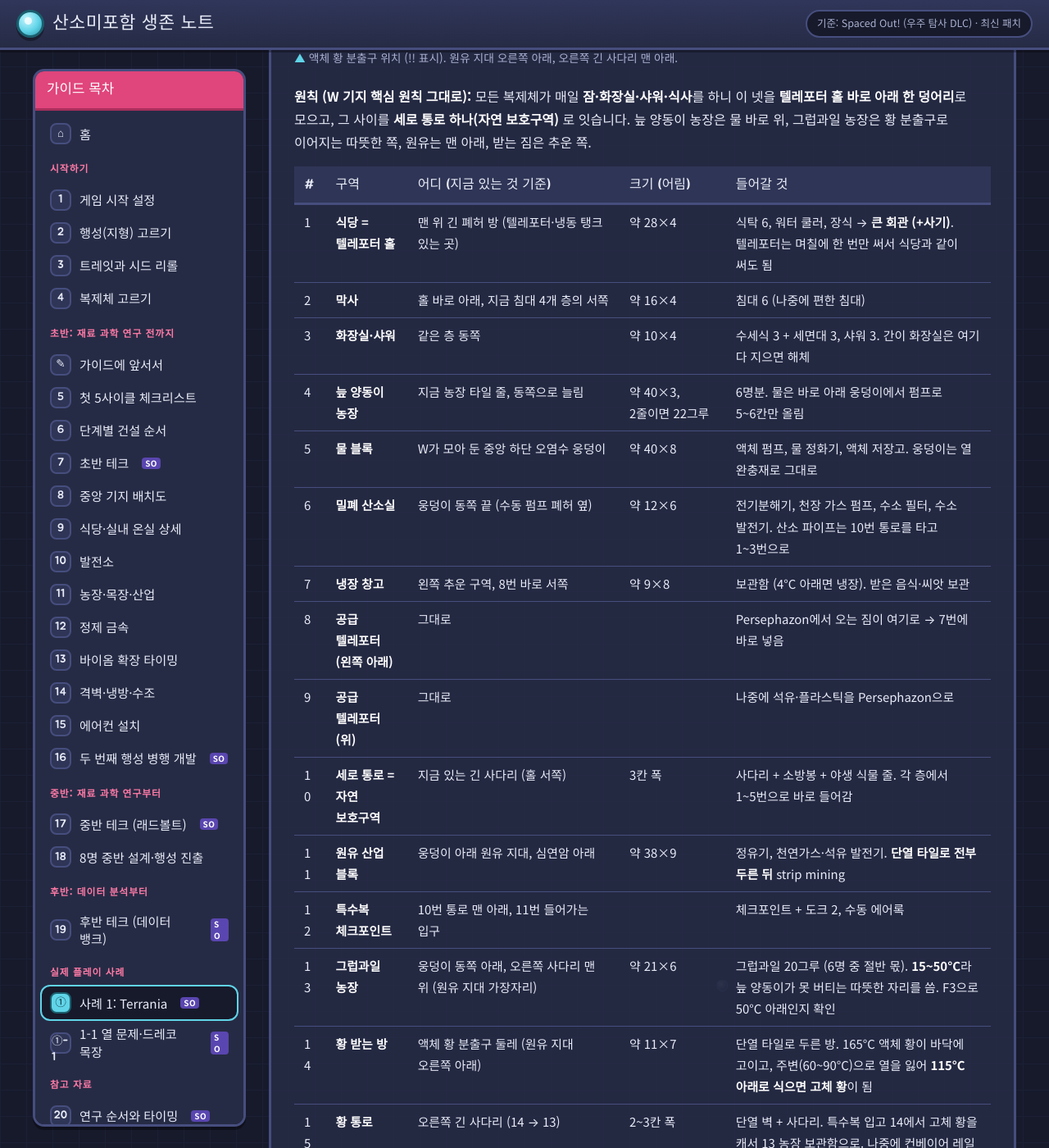
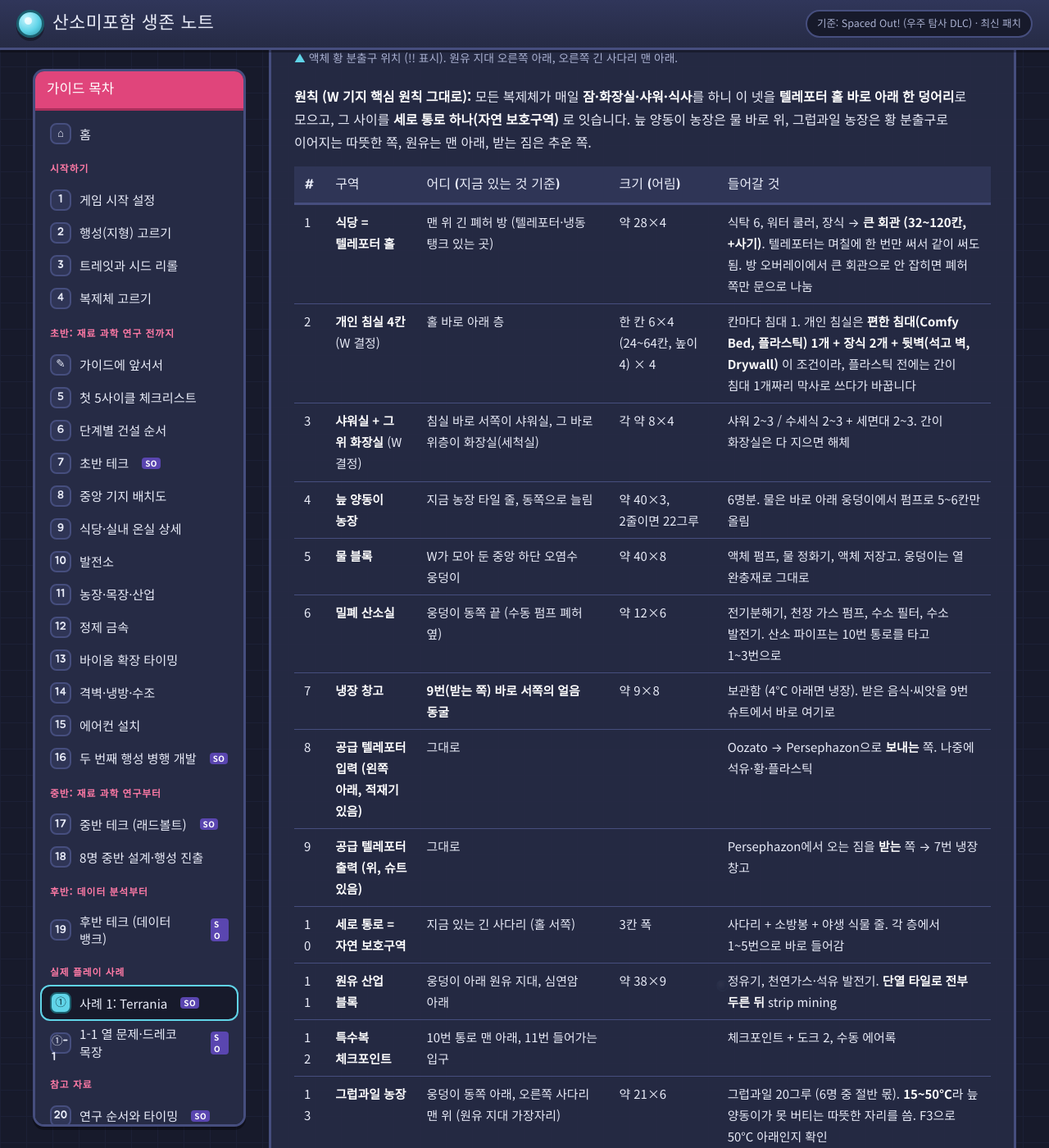
Before and after one commit to zaGamer95/oni, a Jekyll site: the page built from guide/case-1-terrania.md, in a window 1280 px wide and 1400 px high, scrolled down 23823 px. Shown: the whole window at 82% size. Built offline with Jekyll 4.4.1, drawn with Linux system fonts in a browser that asks for light colours; some of the changed text lies outside the part shown.

Commit message:
사례 1: 공급 텔레포터 입출력 확정, 개인 침실 4칸·샤워·화장실 배치, 동쪽 액체 황 분출구
Co-Authored-By: Claude Opus 5.5 <noreply@anthropic.com>
Claude-Session: https://claude.ai/code/session_01D1TBnT1yF8pM5xSTZGRxQ6

```diff
--- a/guide/case-1-terrania.md
+++ b/guide/case-1-terrania.md
@@ -449,15 +449,15 @@ description: W의 실제 Spaced Out! 판(Terrania 클러스터)을 처음 시드
 
 | # | 구역 | 어디 (지금 있는 것 기준) | 크기 (어림) | 들어갈 것 |
 |---|---|---|---|---|
-| 1 | **식당 = 텔레포터 홀** | 맨 위 긴 폐허 방 (텔레포터·냉동 탱크 있는 곳) | 약 28×4 | 식탁 6, 워터 쿨러, 장식 → **큰 회관 (+사기)**. 텔레포터는 며칠에 한 번만 써서 식당과 같이 써도 됨 |
-| 2 | **막사** | 홀 바로 아래, 지금 침대 4개 층의 서쪽 | 약 16×4 | 침대 6 (나중에 편한 침대) |
-| 3 | **화장실·샤워** | 같은 층 동쪽 | 약 10×4 | 수세식 3 + 세면대 3, 샤워 3. 간이 화장실은 여기 다 지으면 해체 |
+| 1 | **식당 = 텔레포터 홀** | 맨 위 긴 폐허 방 (텔레포터·냉동 탱크 있는 곳) | 약 28×4 | 식탁 6, 워터 쿨러, 장식 → **큰 회관 (32~120칸, +사기)**. 텔레포터는 며칠에 한 번만 써서 같이 써도 됨. 방 오버레이에서 큰 회관으로 안 잡히면 폐허 쪽만 문으로 나눔 |
+| 2 | **개인 침실 4칸** (W 결정) | 홀 바로 아래 층 | 한 칸 6×4 (24~64칸, 높이 4) × 4 | 칸마다 침대 1. 개인 침실은 **편한 침대(Comfy Bed, 플라스틱) 1개 + 장식 2개 + 뒷벽(석고 벽, Drywall)** 이 조건이라, 플라스틱 전에는 간이 침대 1개짜리 막사로 쓰다가 바꿉니다 |
+| 3 | **샤워실 + 그 위 화장실** (W 결정) | 침실 바로 서쪽이 샤워실, 그 바로 위층이 화장실(세척실) | 각 약 8×4 | 샤워 2~3 / 수세식 2~3 + 세면대 2~3. 간이 화장실은 다 지으면 해체 |
 | 4 | **늪 양동이 농장** | 지금 농장 타일 줄, 동쪽으로 늘림 | 약 40×3, 2줄이면 22그루 | 6명분. 물은 바로 아래 웅덩이에서 펌프로 5~6칸만 올림 |
 | 5 | **물 블록** | W가 모아 둔 중앙 하단 오염수 웅덩이 | 약 40×8 | 액체 펌프, 물 정화기, 액체 저장고. 웅덩이는 열 완충재로 그대로 |
 | 6 | **밀폐 산소실** | 웅덩이 동쪽 끝 (수동 펌프 폐허 옆) | 약 12×6 | 전기분해기, 천장 가스 펌프, 수소 필터, 수소 발전기. 산소 파이프는 10번 통로를 타고 1~3번으로 |
-| 7 | **냉장 창고** | 왼쪽 추운 구역, 8번 바로 서쪽 | 약 9×8 | 보관함 (4°C 아래면 냉장). 받은 음식·씨앗 보관 |
-| 8 | **공급 텔레포터 (왼쪽 아래)** | 그대로 | | Persephazon에서 오는 짐이 여기로 → 7번에 바로 넣음 |
-| 9 | **공급 텔레포터 (위)** | 그대로 | | 나중에 석유·플라스틱을 Persephazon으로 |
+| 7 | **냉장 창고** | **9번(받는 쪽) 바로 서쪽의 얼음 동굴** | 약 9×8 | 보관함 (4°C 아래면 냉장). 받은 음식·씨앗을 9번 슈트에서 바로 여기로 |
+| 8 | **공급 텔레포터 입력 (왼쪽 아래, 적재기 있음)** | 그대로 | | Oozato → Persephazon으로 **보내는** 쪽. 나중에 석유·황·플라스틱 |
+| 9 | **공급 텔레포터 출력 (위, 슈트 있음)** | 그대로 | | Persephazon에서 오는 짐을 **받는** 쪽 → 7번 냉장 창고 |
 | 10 | **세로 통로 = 자연 보호구역** | 지금 있는 긴 사다리 (홀 서쪽) | 3칸 폭 | 사다리 + 소방봉 + 야생 식물 줄. 각 층에서 1~5번으로 바로 들어감 |
 | 11 | **원유 산업 블록** | 웅덩이 아래 원유 지대, 심연암 아래 | 약 38×9 | 정유기, 천연가스·석유 발전기. **단열 타일로 전부 두른 뒤** strip mining |
 | 12 | **특수복 체크포인트** | 10번 통로 맨 아래, 11번 들어가는 입구 | | 체크포인트 + 도크 2, 수동 에어록 |
@@ -477,9 +477,17 @@ description: W의 실제 Spaced Out! 판(Terrania 클러스터)을 처음 시드
 
 **황 계산:** 분출구 평균 1.5 kg/s = 하루 약 900 kg인데, 그럽과일 20그루는 하루 200 kg이면 됩니다. **분출구를 길들일 필요 없이 고인 걸 일부만 캐면 충분**해요. 분출구 쪽 열이 원유 지대를 조금 더 데우니, 14번 방은 단열 타일로 두르고 15번 통로 입구에도 수동 에어록을 둡니다.
 
+**두 번째 액체 황 분출구 (거점 동쪽, W 발견):** 텔레포터 홀과 같은 높이, 동쪽 동굴(아래 사진 빨간 느낌표)에 하나 더 있습니다. 원유 지대를 지나지 않아도 닿으니 **그럽과일은 특수복 전에 이쪽으로 시작**할 수 있어요.
+
+{% include shot.html src="case1-oozato-sulfur-east.jpg" caption="Oozato 거점 동쪽 동굴의 두 번째 액체 황 분출구 (느낌표). 사이클 142" %}
+
+- 분출구는 165°C로 뿜으니 **거점 동쪽 벽(홀 동쪽 끝과 침실 층 동쪽 끝)을 단열 타일로** 먼저 막습니다. 그 동굴과 거점 사이 뚫린 통로에는 수동 에어록.
+- 분출구 둘레를 단열 타일로 둘러 **황 받는 방(14번과 같은 방식)** 을 만들고, 황이 115°C 아래로 굳으면 캐서 그럽과일 농장(동굴 위쪽 15~50°C 칸)으로. 활동기·휴면기가 있으니 휴면 중에 짓습니다.
+- 이 분출구 하나로 그럽과일 20그루(하루 200 kg)는 충분합니다. 원유 지대 아래 분출구(14번)는 특수복 뒤 산업용 여분.
+
 **순서: 원유 지형(11·14·15번)은 환경 특수복이 생긴 뒤에.** 원유 지대는 60°C가 넘고 한 번 화상 직전까지 갔으니, 특수복 연구 전에는 그 경계를 단열 타일로 막는 것까지만 합니다. 그때까지 주식은 늪 양동이(4번)이고, 그럽과일(13번)은 14번 황 방이 돌기 시작한 뒤에 심어요. 오른쪽의 다른 분출구는 **이산화탄소 분출구라 쓰지 않습니다** (막아 두기만).
 
-> v2도 스크린샷에서 어림한 배치입니다. 두 공급 텔레포터 중 **어느 쪽이 Persephazon에서 받는 쪽(출력)** 인지 확인되면 7·8·9번을 고칩니다. 지금은 왼쪽 아래(8번)를 받는 쪽으로 가정했어요.
+> W 확인 (사이클 142): **9번(위, 슈트)이 받는 쪽, 8번(왼쪽 아래, 적재기)이 보내는 쪽**입니다. 생활 공간은 개인 침실 4칸 → 바로 서쪽 샤워실 → 그 위 화장실, 식당은 텔레포터 홀로 W가 정했어요. 배치도 그림(v2)의 2·3·7번 위치는 이 표가 우선입니다.
 {: .warn}
 
 ### 초반 ③ → 중반: 세 번째 행성 (첫 로켓)
```
Also changed, not shown: assets/img/shots/case1-oozato-sulfur-east.jpg (added).
